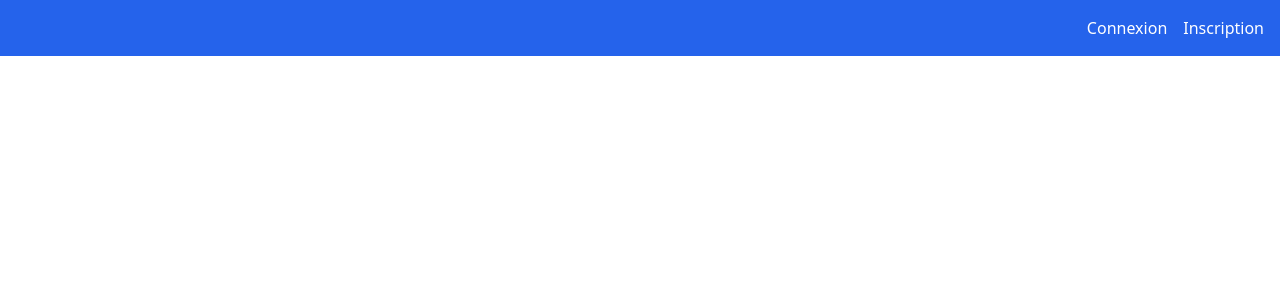
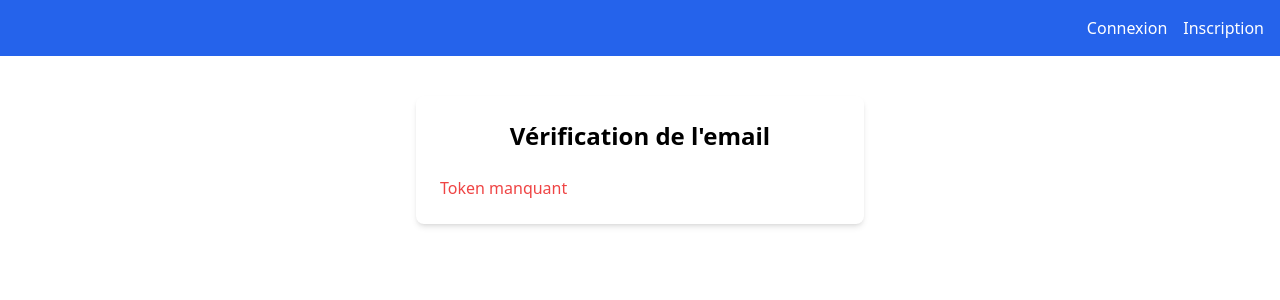
Before and after one commit to Bovisaloukou/Frontend-SocialApp, a React (Create React App) app: page /verify-email in a window 1280 px wide. Shown: the top 300 px of the page. Built offline with nearby package versions, Linux system fonts and the light colour scheme.

Commit message:
Résoudre l'errur de token enfin

```diff
--- a/src/App.js
+++ b/src/App.js
@@ -8,6 +8,7 @@ import EventsList from './components/EventsList';
 import CreateEvent from './components/CreateEvent';
 import EventQRCode from './components/EventQRCode';
 import ConfessionList from './components/ConfessionList'; // Import du composant ConfessionList
+import EmailVerification from './components/EmailVerification'; // Importez le composant EmailVerification
 
 function App() {
   return (
@@ -20,6 +21,7 @@ function App() {
         <Route path="/create-event" element={<CreateEvent />} />
         <Route path="/events/:id/qrcode" element={<EventQRCode />} />
         <Route path="/confessions" element={<ConfessionList />} /> {/* Nouvelle route pour ConfessionList */}
+        <Route path="/verify-email" element={<EmailVerification />} />
       </Routes>
     </Router>
   );
--- a/src/components/EmailVerification.js
+++ b/src/components/EmailVerification.js
@@ -1,9 +1,11 @@
 import React, { useEffect, useState } from 'react';
-import { useLocation } from 'react-router-dom';
+import { useLocation, useNavigate } from 'react-router-dom';
 
 const EmailVerification = () => {
   const [error, setError] = useState('');
+  const [isVerified, setIsVerified] = useState(false);
   const location = useLocation();
+  const navigate = useNavigate();
 
   useEffect(() => {
     const verifyEmail = async () => {
@@ -14,10 +16,13 @@ const EmailVerification = () => {
       }
 
       try {
-        // Appel à la route backend qui redirige automatiquement
         const response = await fetch(`${process.env.REACT_APP_BACKEND_URL}/users/verify-email?token=${token}`);
 
-        if (!response.ok) {
+        if (response.ok) {
+          setIsVerified(true);
+          // Rediriger après vérification réussie
+          setTimeout(() => navigate('/login'), 3000); // redirige après 3 secondes
+        } else {
           const data = await response.json();
           throw new Error(data.error || 'Erreur lors de la vérification');
         }
@@ -28,12 +33,16 @@ const EmailVerification = () => {
     };
 
     verifyEmail();
-  }, [location]);
+  }, [location, navigate]);
 
   return (
     <div className="max-w-md mx-auto mt-10 p-6 bg-white shadow-md rounded-lg">
       <h2 className="text-2xl font-bold mb-6 text-center">Vérification de l'email</h2>
-      {error && <p className="text-red-500 mt-4">{error}</p>}
+      {isVerified ? (
+        <p className="text-green-500">Email vérifié avec succès ! Vous serez redirigé vers la page de connexion...</p>
+      ) : (
+        <p className="text-red-500 mt-4">{error}</p>
+      )}
     </div>
   );
 };
```
